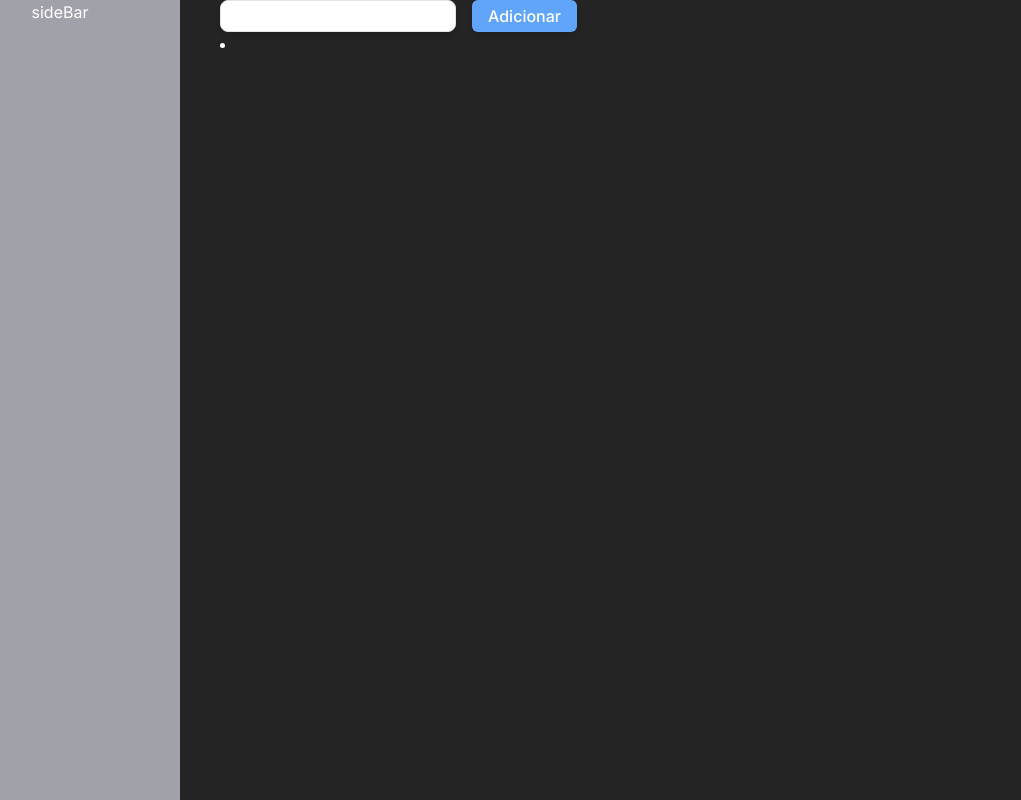
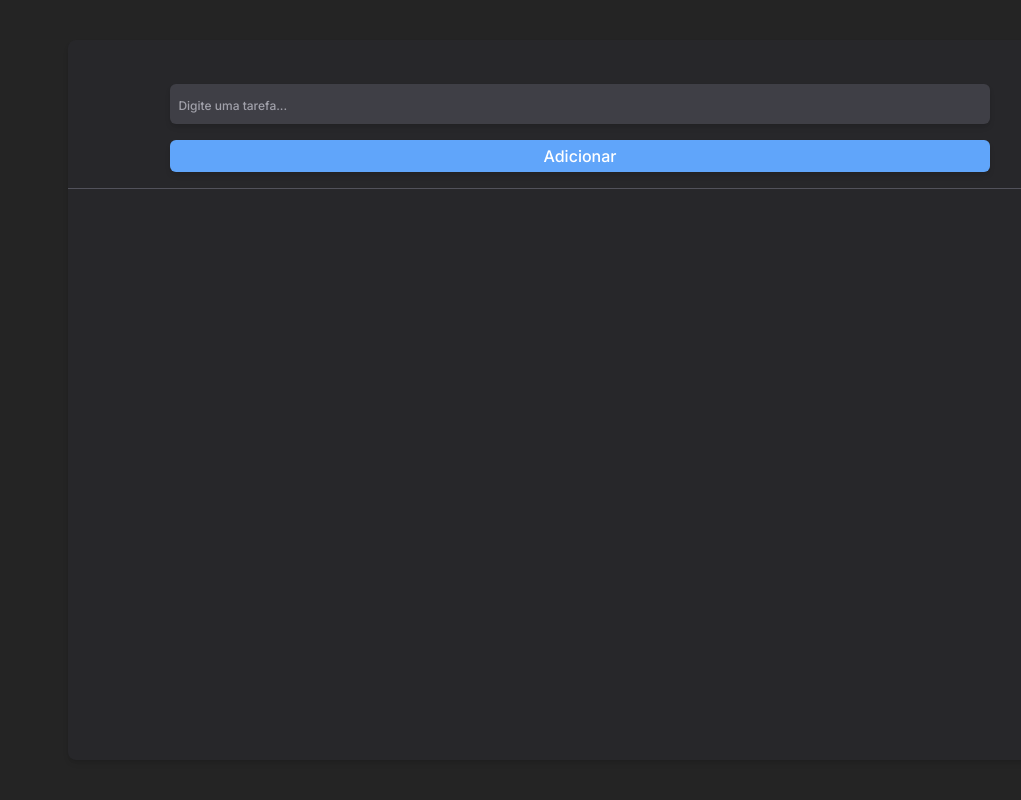
Before and after one commit to Zafkiel45/Next-TodoList, a Next.js app in the folder todo-list/: page / in a window 1280 px wide. Shown: the whole page, without its empty margins (60-1081 px from the left). Built offline with nearby package versions, Linux system fonts and the light colour scheme.

Commit message:
upgrade on all elements

```diff
--- a/todo-list/src/app/components/input.jsx
+++ b/todo-list/src/app/components/input.jsx
@@ -6,17 +6,25 @@ export const InputTask = () => {
     const { key, task, setTask, name, setName, control, setControl } = useContext(todoContext)
     useEffect(() => {
         const Storage = JSON.parse(localStorage.getItem(key) || '[]');
+        setTask(Storage)
+    }, [control])
+    const setElementStorage = () => {
+        const Storage = JSON.parse(localStorage.getItem(key) || '[]');
         Storage.push({
             nome: name
         });
         localStorage.setItem(key, JSON.stringify(Storage))
-        setTask(Storage)
-    }, [control])
+        setControl(!control)
+    }
 
     return (
-        <div className="flex gap-4">
-            <input type="text" value={name} onChange={(e) => setName(e.target.value)} className="shadow-md border rounded-lg border-zinc-200" />
-            <button onClick={() => setControl(!control)} className="bg-blue-400 text-white font-medium w-fit h-fit py-1 px-4 shadow-md rounded-md">Adicionar</button>
+        <div className="flex pt-6 flex-col gap-4">
+            <div className="flex justify-center items-center">
+                <input type="text" value={name} onChange={(e) => setName(e.target.value)} placeholder="Digite uma tarefa..." className="placeholder:text-zinc-400 placeholder:text-xs shadow-md px-2 py-2 text-white font-medium w-4/5 rounded-md bg-zinc-700 "/>
+            </div>
+            <div className="flex justify-center items-center">
+                <button onClick={setElementStorage} className="bg-blue-400 text-white font-medium w-4/5 h-fit py-1 px-8 shadow-md rounded-md">Adicionar</button>
+            </div>
         </div>
     )
 }
--- a/todo-list/src/app/components/task.jsx
+++ b/todo-list/src/app/components/task.jsx
@@ -8,11 +8,13 @@ export const Tasks = () => {
 
     return (
         <>
-            {task.map((item, index) => {
-                return (
-                    <li  className="text-white" key={index}>{item.nome} </li>
-                )
-            })}
+            <ol className="flex flex-col gap-3 items-center list-none w-4/5 h-full overflow-scroll">
+                {task.map((item, index) => {
+                    return (
+                        <li  className="w-full text-sm h-10 bg-zinc-700 shadow-md rounded-lg py-2 px-3 text-white" key={index}>{item.nome} </li>
+                    )
+                })}
+            </ol>
         </>
     )
 }
--- a/todo-list/src/app/globals.css
+++ b/todo-list/src/app/globals.css
@@ -7,5 +7,10 @@
 }
 
 body {
+    display: flex;
+    justify-content: center;
+    align-items: center;
     background-color: #242424;
+    height: 100vh;
+    width: 100vw;
 }
--- a/todo-list/src/app/page.jsx
+++ b/todo-list/src/app/page.jsx
@@ -13,12 +13,12 @@ export default function Home() {
   console.log(task)
   return (
     <todoContext.Provider value={{key, task, setTask, setName, name, control, setControl}}>
-      <div className="flex gap-10">
-        <div className="bg-zinc-400 w-60 h-screen text-white flex justify-center">
-          sideBar
-        </div>
+      <div className="flex flex-col gap-4 w-4/5 overflow-hidden h-[90vh] py-5 rounded-lg shadow-md bg-zinc-800">
         <div className="flex flex-col">
           <InputTask/>
+        </div>
+        <hr className="border-zinc-600" />
+        <div className="h-full w-full pb-[8.5rem] flex justify-center">
           <Tasks/>
         </div>
       </div>
```
